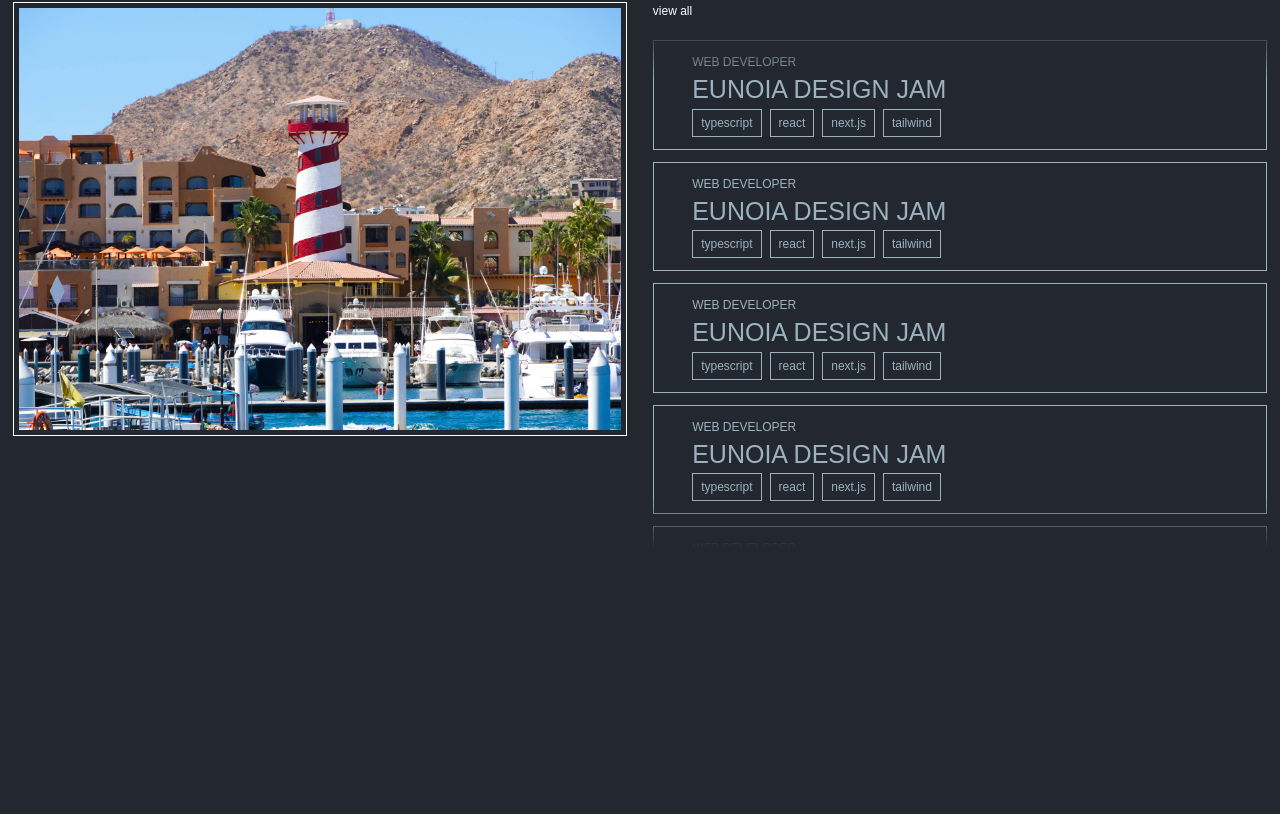
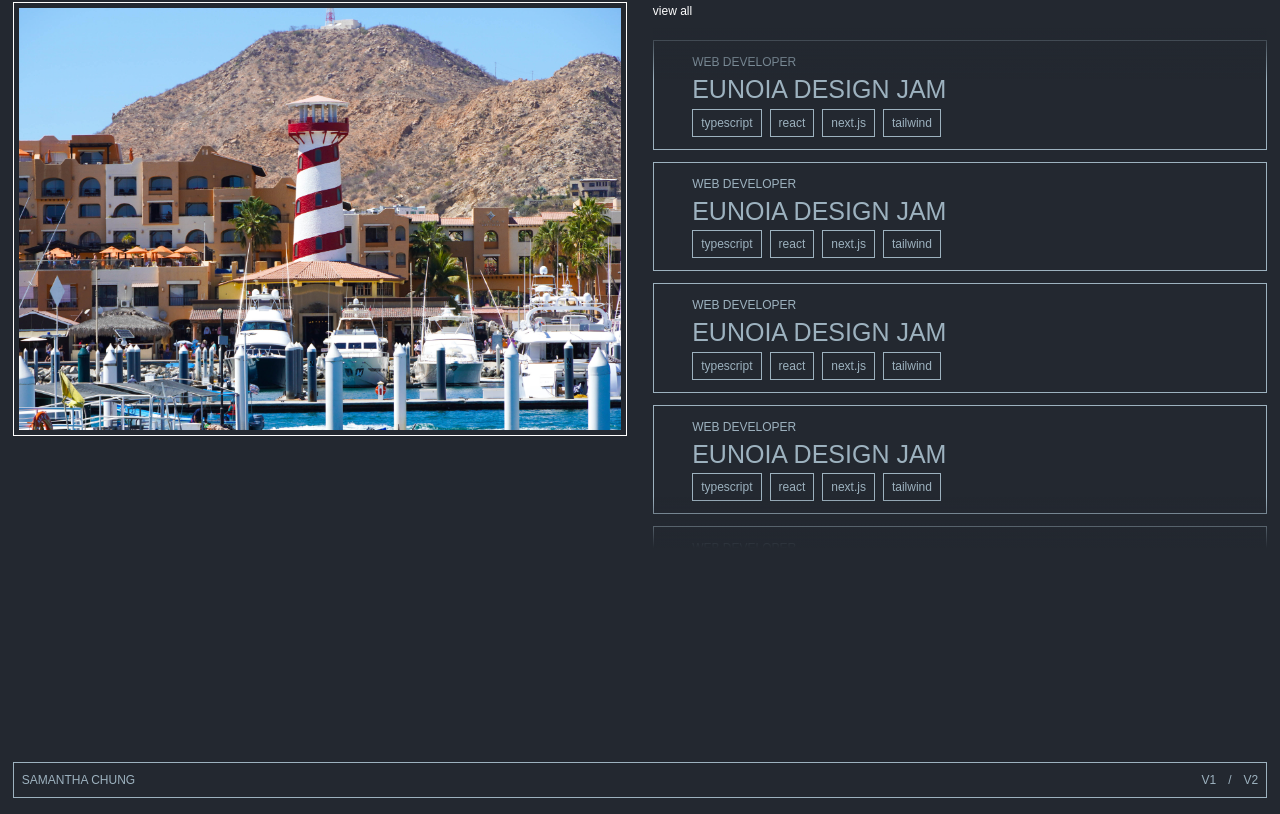
Before and after one commit to smchng/Porfolio_Dev, a Next.js app: page / in a window 1280 px wide. Shown: the part 993-1807 px from the top of the page. Before the commit the page ends 1755 px from the top, so only its background shows below. Built offline with nearby package versions, Linux system fonts and the light colour scheme; a web font is replaced by a local one.

Commit message:
footer added

```diff
--- /dev/null
+++ b/components/footer.tsx
@@ -0,0 +1,16 @@
+import { useState } from "react";
+import Link from "next/link";
+import Image from "next/image";
+
+export default function Footer() {
+  return (
+    <div className="flex border border-blue p-2 mb-[2vh] text-blue">
+      <p className="w-full">SAMANTHA CHUNG</p>
+      <div className="flex justify-end w-full space-x-3">
+        <Link href="">V1</Link>
+        <p>/</p>
+        <Link href="https://smchng.github.io/">V2</Link>
+      </div>
+    </div>
+  );
+}
--- a/pages/_app.tsx
+++ b/pages/_app.tsx
@@ -4,7 +4,8 @@ import { useRouter } from "next/router";
 import "@/styles/global.css";
 
 import Home from "@/pages/index";
-import Nav from "@/components/nav"
+import Nav from "@/components/nav";
+import Footer from "@/components/footer";
 
 import Head from "next/head";
 
@@ -34,8 +35,13 @@ export default function App() {
         {/* Other head elements */}
       </Head>
       <main className={"bg-navy px-[1vw]"}>
-        <section><Nav /></section>
+        <section>
+          <Nav />
+        </section>
         <section>{currentPage === "/" && <Home />}</section>
+        <section>
+          <Footer />
+        </section>
       </main>
     </>
   );
```
